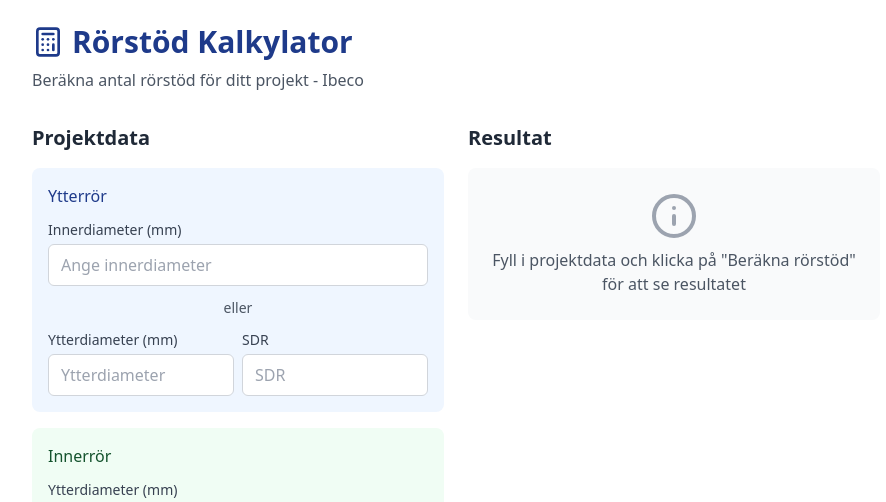
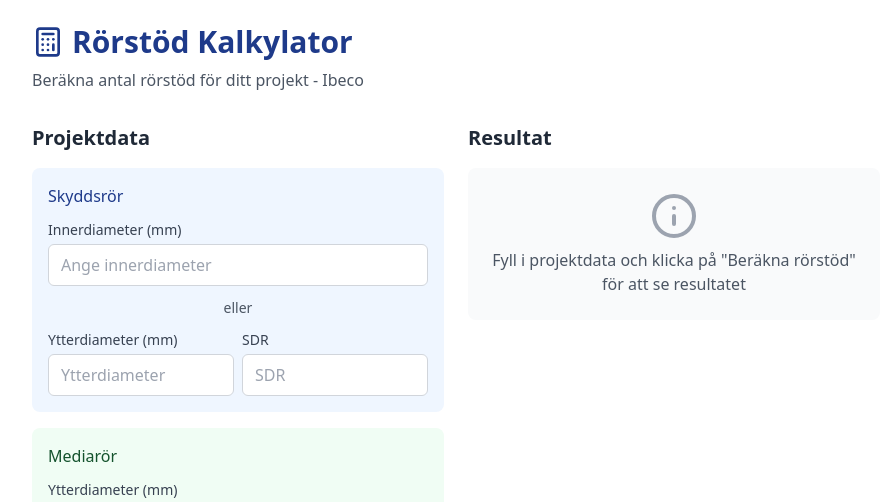
Before and after one commit to ChrilleLindberg/Calculator-test, a React (Vite) app: page / in a window 1280 px wide. Shown: the top 502 px of the page, without its empty margins (184-1070 px from the left). Built offline with nearby package versions, Linux system fonts and the light colour scheme.

Commit message:
Namnbyten

```diff
--- a/src/RorstodCalculator.jsx
+++ b/src/RorstodCalculator.jsx
@@ -182,7 +182,7 @@ const RorstodCalculator = () => {
     }
 
     if (innerrorYd >= ytterrorInnerDiam) {
-      newErrors.innerrorYtterDiameter = 'Innerrörets diameter måste vara mindre än ytterrörets innerdiameter';
+      newErrors.innerrorYtterDiameter = 'Mediarörets diameter måste vara mindre än skyddsrörets innerdiameter';
     }
 
     // Validera antal input
@@ -198,7 +198,7 @@ const RorstodCalculator = () => {
       return;
     }
 
-    // Hitta rätt rörstöd baserat på innerrörets ytterdiameter
+    // Hitta rätt rörstöd baserat på Mediarörets ytterdiameter
     const matchingRorstod = rorstodData.filter(item =>
       innerrorYd >= item.minYd && innerrorYd <= item.maxYd
     );
@@ -297,9 +297,9 @@ const RorstodCalculator = () => {
         <div className="space-y-4">
           <h2 className="text-xl font-semibold text-gray-800 mb-4">Projektdata</h2>
 
-          {/* Ytterrör */}
+          {/* Skyddsrör */}
           <div className="p-4 bg-blue-50 rounded-lg">
-            <h3 className="font-medium text-blue-900 mb-3">Ytterrör</h3>
+            <h3 className="font-medium text-blue-900 mb-3">Skyddsrör</h3>
             <div className="space-y-3">
               <div>
                 <label className="block text-sm font-medium text-gray-700 mb-1">
@@ -356,9 +356,9 @@ const RorstodCalculator = () => {
             </div>
           </div>
 
-          {/* Innerrör */}
+          {/* Mediarör */}
           <div className="p-4 bg-green-50 rounded-lg">
-            <h3 className="font-medium text-green-900 mb-3">Innerrör</h3>
+            <h3 className="font-medium text-green-900 mb-3">Mediarör</h3>
             <div>
               <label className="block text-sm font-medium text-gray-700 mb-1">
                 Ytterdiameter (mm)
```
